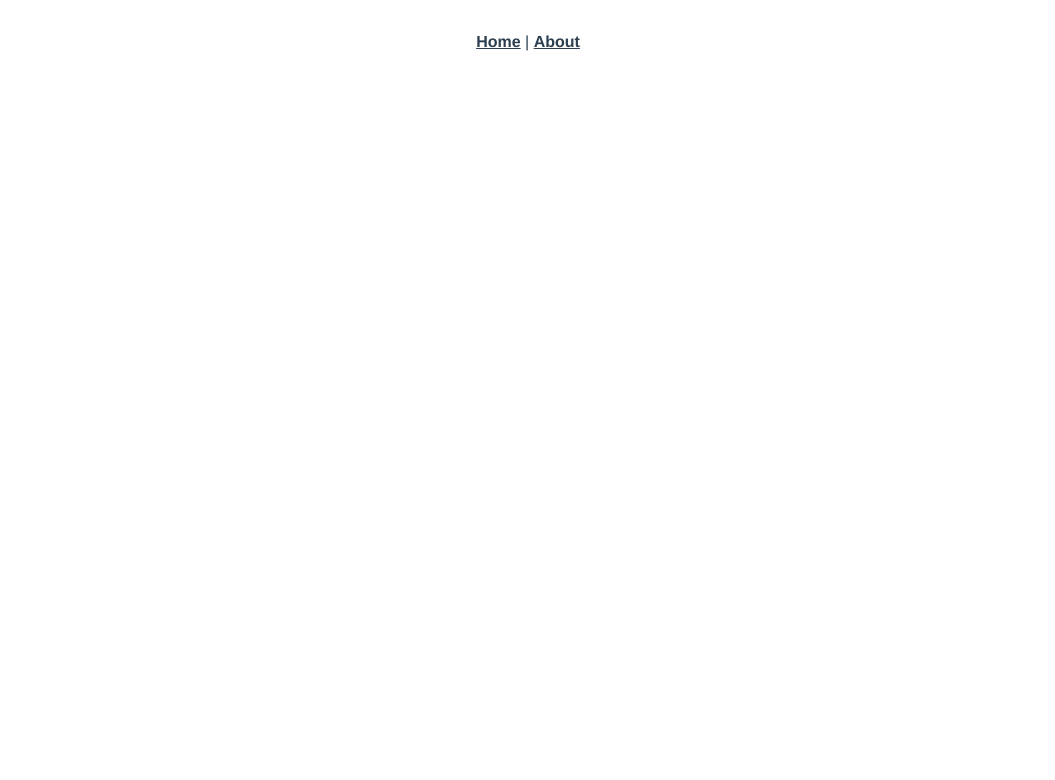
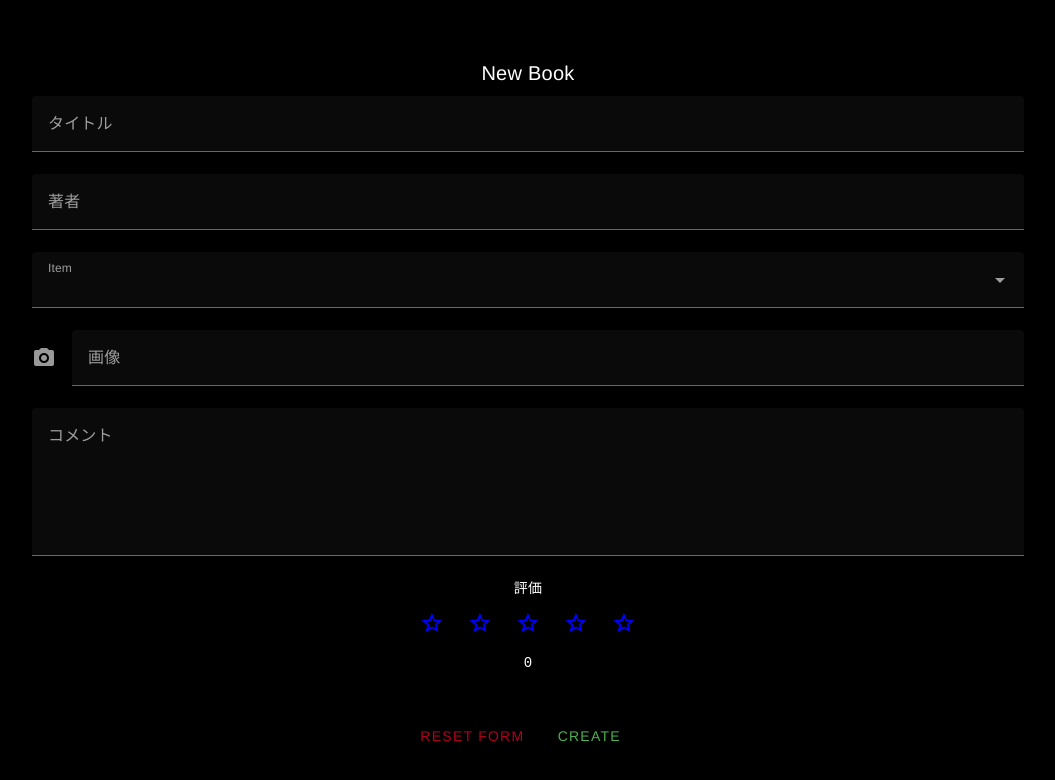
Before and after one commit to ar20190114/Vue-Book-App, a Vue app: page /book/form in a window 1280 px wide. Before the commit this address had no page. Shown: the top 780 px of the page, without its empty margins (112-1167 px from the left). Built offline with nearby package versions, Linux system fonts and the light colour scheme.

Commit message:
create form information

```diff
--- a/package.json
+++ b/package.json
@@ -9,6 +9,7 @@
     "lint": "vue-cli-service lint"
   },
   "dependencies": {
+    "@mdi/font": "^7.0.96",
     "core-js": "^3.8.3",
     "vue": "^3.2.13",
     "vue-router": "^4.0.3",
--- a/src/App.vue
+++ b/src/App.vue
@@ -1,9 +1,7 @@
 <template>
-  <nav>
-    <router-link to="/">Home</router-link> |
-    <router-link to="/about">About</router-link>
-  </nav>
-  <router-view />
+  <v-app>
+    <router-view />
+  </v-app>
 </template>
 
 <style>
--- a/src/main.ts
+++ b/src/main.ts
@@ -2,6 +2,7 @@ import { createApp } from "vue";
 import App from "./App.vue";
 import router from "./router";
 import store from "./store";
+import "@mdi/font/css/materialdesignicons.css";
 
 // Vuetify
 import "vuetify/styles";
--- a/src/router/index.ts
+++ b/src/router/index.ts
@@ -1,5 +1,6 @@
 import { createRouter, createWebHistory, RouteRecordRaw } from "vue-router";
 import HomeView from "../views/HomeView.vue";
+import FormView from "../views/FormView.vue";
 
 const routes: Array<RouteRecordRaw> = [
   {
@@ -8,13 +9,9 @@ const routes: Array<RouteRecordRaw> = [
     component: HomeView,
   },
   {
-    path: "/about",
-    name: "about",
-    // route level code-splitting
-    // this generates a separate chunk (about.[hash].js) for this route
-    // which is lazy-loaded when the route is visited.
-    component: () =>
-      import(/* webpackChunkName: "about" */ "../views/AboutView.vue"),
+    path: "/book/form",
+    name: "bookForm",
+    component: FormView,
   },
 ];
 
--- /dev/null
+++ b/src/views/FormView.vue
@@ -0,0 +1,101 @@
+<template>
+  <div class="card">
+    <div class="card-box">
+      <v-form ref="form" lazy-validation>
+        <v-card-title>New Book</v-card-title>
+        <v-card-text>
+          <v-text-field
+            v-model="bookInformation.bookTitle"
+            label="タイトル"
+          ></v-text-field>
+
+          <v-text-field
+            v-model="bookInformation.bookAuthor"
+            label="著者"
+          ></v-text-field>
+
+          <v-select
+            v-model="bookSubject"
+            :items="bookInformation.bookItems"
+            label="Item"
+          ></v-select>
+
+          <v-file-input
+            label="画像"
+            variant="filled"
+            prepend-icon="mdi-camera"
+          ></v-file-input>
+
+          <v-textarea
+            v-model="bookInformation.bookComment"
+            label="コメント"
+          ></v-textarea>
+
+          <div class="text-center">
+            <p>評価</p>
+            <v-rating
+              v-model="bookInformation.bookRating"
+              class="star-rating"
+              hover
+              half-increments
+            ></v-rating>
+            <pre>{{ bookInformation.bookRating }}</pre>
+          </div>
+        </v-card-text>
+      </v-form>
+      <v-card-actions>
+        <div class="d-flex justify-space-between">
+          <v-btn color="error" class="mr-4" @click="resetForm">
+            Reset Form
+          </v-btn>
+          <v-btn color="success" class="mr-4"> create </v-btn>
+        </div>
+      </v-card-actions>
+    </div>
+  </div>
+</template>
+
+<script setup lang="ts">
+import { Ref, ref, reactive } from "vue";
+
+const bookSubject: Ref<string> = ref("");
+const bookInformation = reactive({
+  bookTitle: "",
+  bookAuthor: "",
+  bookItems: ["小説", "自己啓発", "理学書"],
+  bookComment: "",
+  bookRating: 0,
+});
+
+function resetForm() {
+  bookInformation.bookTitle = "";
+  bookInformation.bookAuthor = "";
+  bookSubject.value = "";
+  bookInformation.bookComment = "";
+  bookInformation.bookRating = 0;
+}
+</script>
+<style scoped>
+.card-box {
+  width: 80%;
+  margin: 0 auto;
+  color: white;
+}
+
+.card {
+  padding-top: 50px;
+  background-color: black;
+  height: 100vh;
+  color: white;
+}
+
+.d-flex {
+  margin: 0 auto;
+  padding-bottom: 10px;
+  padding-top: 20px;
+}
+
+.star-rating {
+  color: blue;
+}
+</style>
--- a/src/views/HomeView.vue
+++ b/src/views/HomeView.vue
@@ -4,7 +4,7 @@
       <v-app-bar-nav-icon></v-app-bar-nav-icon>
 
       <v-toolbar-title>Application</v-toolbar-title>
-
+      <v-btn to="/book/form"> form book </v-btn>
       <v-spacer></v-spacer>
 
       <v-btn icon>
```
Also changed, not shown: 1 other file (tests, documents, lock files or other folders).
